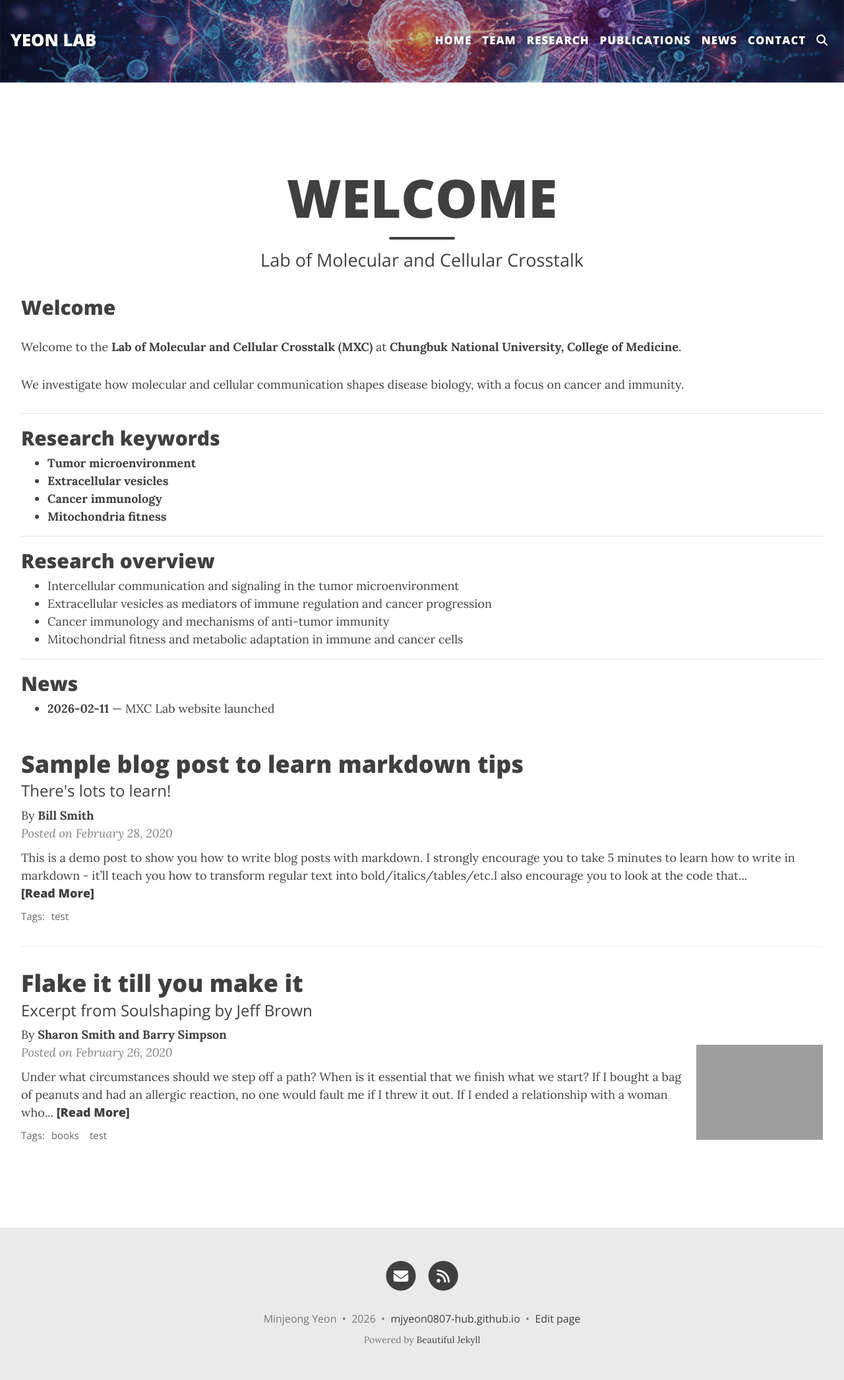
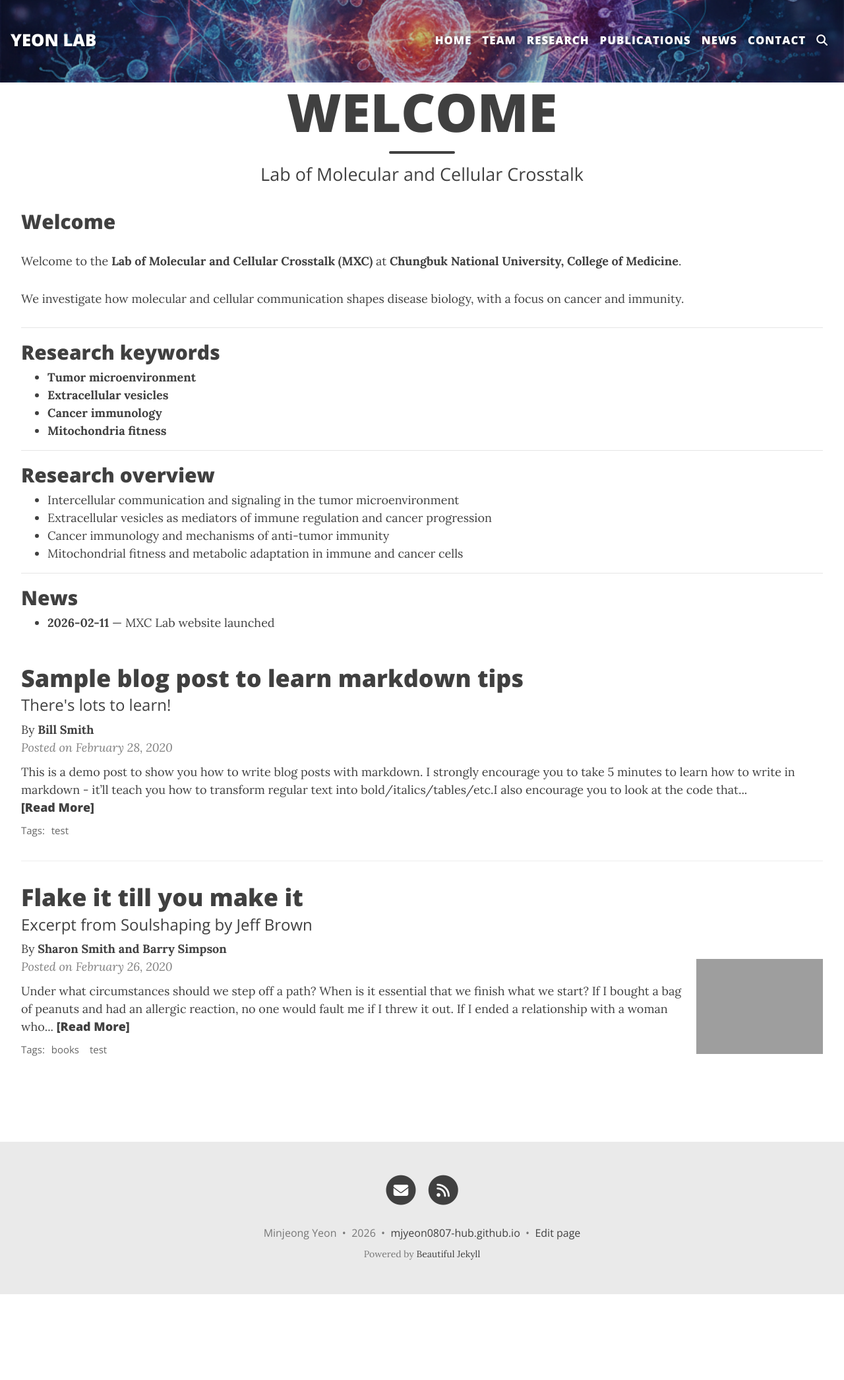
Before and after one commit to mjyeon0807-hub/mjyeon0807-hub.github.io, a Jekyll site: the page built from index.md, in a window 1280 px wide. Shown: the whole page at 66% size. Built offline with Jekyll 4.4.1, drawn with Linux system fonts in a browser that asks for light colours; comment, search, counter and statistics services are not loaded; after the commit the page ends 1961 px from its top, so only the background shows below that.

Commit message:
Adjust navbar styles to remove fixed margin-top
Removed margin-top adjustments for the navbar as it is no longer fixed and flows with the page.

```diff
--- a/assets/css/custom.css
+++ b/assets/css/custom.css
@@ -20,6 +20,9 @@ nav.navbar.navbar-custom.top-nav-short-permanent {
   padding-bottom: 14px !important;
 
   border-bottom: 3px solid rgba(0, 0, 0, 0.12) !important;
+
+  /* No longer fixed — flows with the page */
+  position: relative !important;
 }
 
 /* Dark overlay for readability */
@@ -78,3 +81,20 @@ nav.navbar.navbar-custom .dropdown-menu .dropdown-item {
 nav.navbar.navbar-custom .navbar-brand-logo {
   display: none !important;
 }
+
+/* ==========================================================================
+   FIX: Remove old margin-top that compensated for fixed-top navbar.
+   Now the navbar is in normal document flow, so no top margin is needed.
+   ========================================================================== */
+.intro-header {
+  margin-top: 0 !important;
+}
+.intro-header.big-img {
+  margin-top: 0 !important;
+}
+nav.top-nav-short-permanent ~ header > .intro-header {
+  margin-top: 0 !important;
+}
+nav.top-nav-short-permanent ~ header > .intro-header.big-img {
+  margin-top: 0 !important;
+}
```
